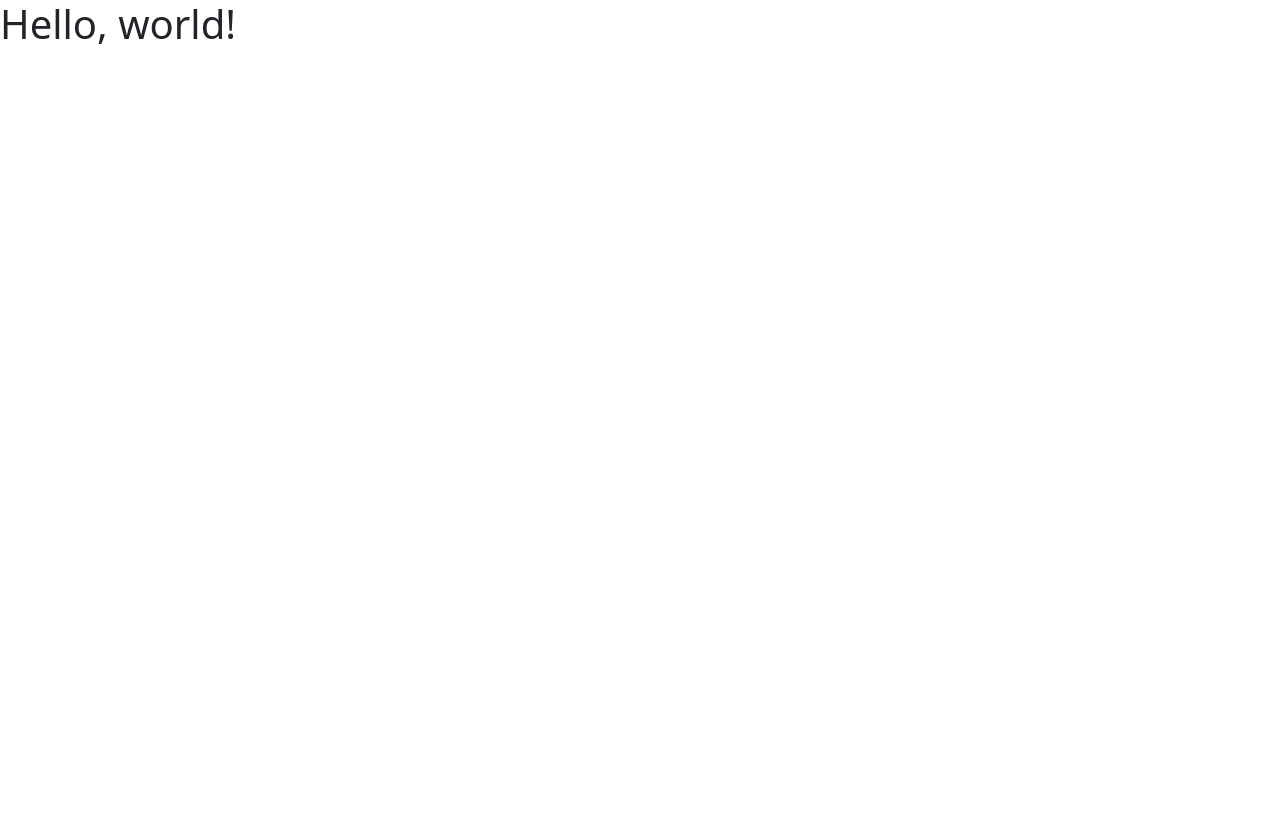
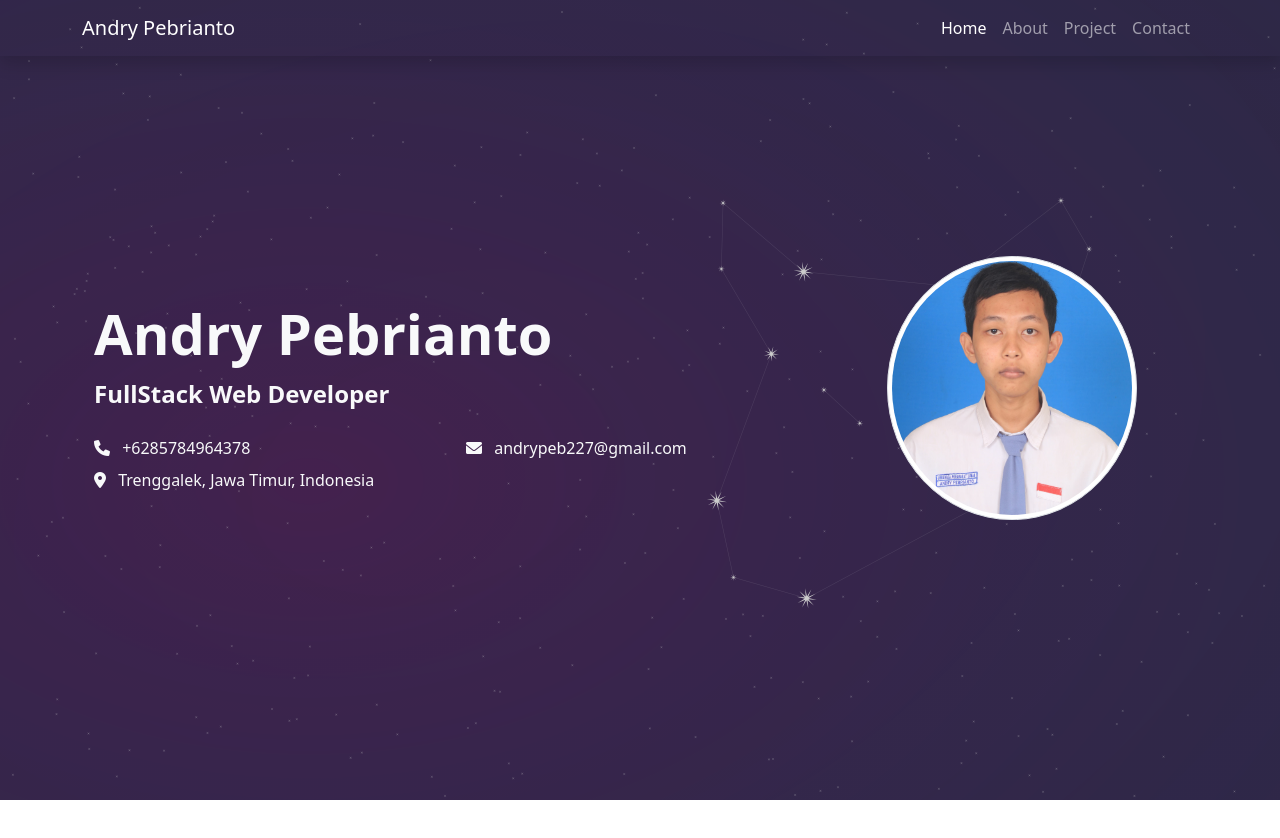
Before and after one commit to andry-pebrianto/personal-profile-web-v1, a plain HTML site: page index.html in a window 1280 px wide. Before the commit the page ends 800 px from the top, so only its background shows below. Drawn offline with nearby package versions, Linux system fonts and the light colour scheme.

Commit message:
Create Navbar & Hero

```diff
--- a/index.html
+++ b/index.html
@@ -5,32 +5,139 @@
     <meta charset="utf-8" />
     <meta name="viewport" content="width=device-width, initial-scale=1" />
 
-    <!-- Bootstrap CSS -->
+    <!-- CSS -->
+    <link href="./assets/bootstrap/css/bootstrap.min.css" rel="stylesheet" />
     <link
-      href="https://cdn.jsdelivr.net/npm/bootstrap@5.0.2/dist/css/bootstrap.min.css"
       rel="stylesheet"
-      integrity="sha384-EVSTQN3/azprG1Anm3QDgpJLIm9Nao0Yz1ztcQTwFspd3yD65VohhpuuCOmLASjC"
+      href="https://cdnjs.cloudflare.com/ajax/libs/font-awesome/6.0.0-beta2/css/all.min.css"
+      integrity="sha512-YWzhKL2whUzgiheMoBFwW8CKV4qpHQAEuvilg9FAn5VJUDwKZZxkJNuGM4XkWuk94WCrrwslk8yWNGmY1EduTA=="
       crossorigin="anonymous"
+      referrerpolicy="no-referrer"
     />
+    <link rel="stylesheet" href="./assets/css/style.css" />
 
-    <title>Hello, world!</title>
+    <title>My Portfolio | Andry Pebrianto</title>
   </head>
+
   <body>
-    <h1>Hello, world!</h1>
+    <!-- Navbar -->
+    <nav
+      class="
+        navbar navbar-expand-md navbar-dark
+        bg-transparent
+        shadow
+        fixed-top
+      "
+      id="navbar"
+      style="transition: 0.5s"
+    >
+      <div class="container">
+        <a class="navbar-brand" href="#">Andry Pebrianto</a>
+        <button
+          class="navbar-toggler"
+          type="button"
+          data-bs-toggle="collapse"
+          data-bs-target="#navbarSupportedContent"
+          aria-controls="navbarSupportedContent"
+          aria-expanded="false"
+          aria-label="Toggle navigation"
+        >
+          <span class="navbar-toggler-icon"></span>
+        </button>
+        <div class="collapse navbar-collapse" id="navbarSupportedContent">
+          <ul class="navbar-nav ms-auto mb-2 mb-lg-0">
+            <li class="nav-item">
+              <a class="nav-link active" aria-current="page" href="#">Home</a>
+            </li>
+            <li class="nav-item">
+              <a class="nav-link" href="#">About</a>
+            </li>
+            <li class="nav-item">
+              <a class="nav-link" href="#">Project</a>
+            </li>
+            <li class="nav-item">
+              <a class="nav-link" href="#">Contact</a>
+            </li>
+          </ul>
+        </div>
+      </div>
+    </nav>
+    <!-- End Of Navbar -->
 
-    <!-- Optional JavaScript; choose one of the two! -->
+    <!-- Hero -->
+    <div class="container-fluid hero mb-5">
+      <div
+        class="
+          container-lg
+          h-100
+          d-flex
+          justify-content-center
+          align-items-center
+        "
+      >
+        <div class="row align-items-center w-100">
+          <div class="col-12 col-md-4 order-md-1 text-center mb-4">
+            <img
+              class="profile-img rounded-circle img-fluid img-thumbnail"
+              src="./assets/img/profile.jpg"
+              alt="Foto Andry Pebrianto"
+            />
+          </div>
+          <div class="col">
+            <h1 class="display-4 text-center text-lg-start text-light fw-bold">
+              Andry Pebrianto
+            </h1>
+            <p class="fs-4 text-center text-lg-start text-light fw-bold mb-4">
+              FullStack Web Developer
+            </p>
+            <div class="row text-sm-center text-lg-start">
+              <div class="col-12 col-lg-6">
+                <p class="mb-2">
+                  <a
+                    href="tel:+6285784964378"
+                    class="text-light text-decoration-none"
+                    target="_blank"
+                    ><i
+                      class="fas fa-phone-alt me-2"
+                      style="transform: scaleX(-1)"
+                    ></i>
+                    +6285784964378</a
+                  >
+                </p>
+              </div>
+              <div class="col-12 col-lg-6">
+                <p class="mb-2">
+                  <a
+                    href="mailto:andrypeb227@gmail.com"
+                    class="text-light text-decoration-none"
+                    target="_blank"
+                    ><i class="fas fa-envelope me-2"></i>
+                    andrypeb227@gmail.com</a
+                  >
+                </p>
+              </div>
+              <div class="col-12 col-lg-6">
+                <p class="mb-2">
+                  <a
+                    href="https://www.google.com/maps/@-8.1190092,111.7536683,3a,75y,66.13h,75.09t/data=!3m7!1e1!3m5!1sPlWkPGpAc782UuRvePu-iA!2e0!6shttps:%2F%2Fstreetviewpixels-pa.googleapis.com%2Fv1%2Fthumbnail%3Fpanoid%3DPlWkPGpAc782UuRvePu-iA%26cb_client%3Dsearch.revgeo_and_fetch.gps%26w%3D96%26h%3D64%26yaw%3D182.75537%26pitch%3D0%26thumbfov%3D100!7i13312!8i6656"
+                    class="text-light text-decoration-none"
+                    target="_blank"
+                    ><i class="fas fa-map-marker-alt me-2"></i> Trenggalek, Jawa
+                    Timur, Indonesia</a
+                  >
+                </p>
+              </div>
+            </div>
+          </div>
+        </div>
+      </div>
+    </div>
+    <!-- End Of Hero -->
 
-    <!-- Option 1: Bootstrap Bundle with Popper -->
-    <script
-      src="https://cdn.jsdelivr.net/npm/bootstrap@5.0.2/dist/js/bootstrap.bundle.min.js"
-      integrity="sha384-MrcW6ZMFYlzcLA8Nl+NtUVF0sA7MsXsP1UyJoMp4YLEuNSfAP+JcXn/tWtIaxVXM"
-      crossorigin="anonymous"
-    ></script>
+    <br /><br /><br /><br /><br />
 
-    <!-- Option 2: Separate Popper and Bootstrap JS -->
-    <!--
-    <script src="https://cdn.jsdelivr.net/npm/@popperjs/core@2.9.2/dist/umd/popper.min.js" integrity="sha384-IQsoLXl5PILFhosVNubq5LC7Qb9DXgDA9i+tQ8Zj3iwWAwPtgFTxbJ8NT4GN1R8p" crossorigin="anonymous"></script>
-    <script src="https://cdn.jsdelivr.net/npm/bootstrap@5.0.2/dist/js/bootstrap.min.js" integrity="sha384-cVKIPhGWiC2Al4u+LWgxfKTRIcfu0JTxR+EQDz/bgldoEyl4H0zUF0QKbrJ0EcQF" crossorigin="anonymous"></script>
-    -->
+    <!-- JavaScript -->
+    <script src="./assets/js/navbar.js"></script>
+    <script src="./assets/bootstrap/js/bootstrap.bundle.min.js"></script>
   </body>
 </html>
```
Also changed, not shown: other/blockquote.html (added, +86 -0 lines), other/iframe.html (added, +28 -0 lines).
